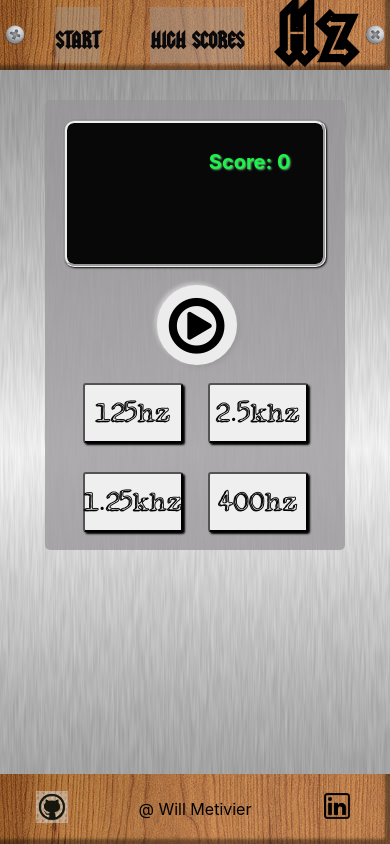
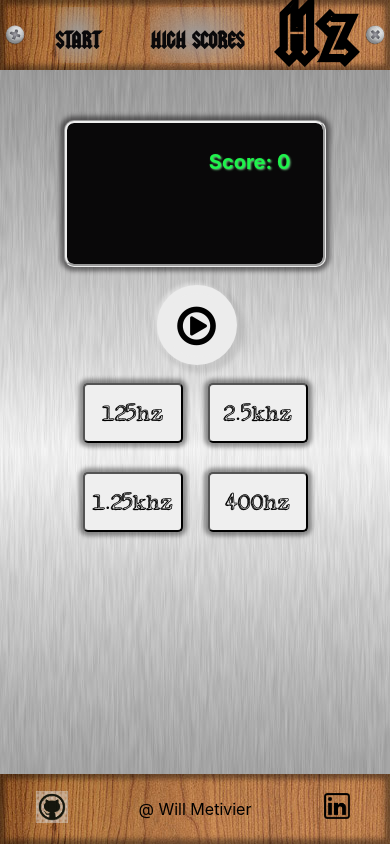
Before and after one commit to willnolin/Hz, a React (Create React App) app: page /quiz in a window 390 px wide. Built offline with nearby package versions, Linux system fonts and the light colour scheme; no server answers.

Commit message:
mobile style MVP

```diff
--- a/src/App.css
+++ b/src/App.css
@@ -27,7 +27,7 @@ a {
   height: 70px;
   width: 100vw;
   background-image: url(./images/wood-pat.jpeg);
-  box-shadow: -5px -5px 3px rgba(0, 0, 0, 0.4) inset;
+  box-shadow: 0 0 5px 5px rgba(0, 0, 0, 0.4) inset;
   font-family: "Squealer";
 }
 
@@ -42,7 +42,7 @@ a {
 
 .nav-link {
   color: rgb(10, 9, 11);
-  background-color: rgba(156, 154, 154, 0.4);
+  background: radial-gradient(rgba(156, 154, 154, 1), rgba(156, 154, 154, 0));
   text-decoration: none;
   font-family: "Squealer-fill";
   height: 75%;
@@ -77,7 +77,7 @@ a.nav-link:hover {
   flex-direction: column;
   align-items: center;
   margin-top: 100px;
-  background: rgba(151, 148, 151, 0.75);
+  /* background: rgba(151, 148, 151, 0.75); */
   height: 450px;
   width: 300px;
   border-radius: 5px;
@@ -96,7 +96,7 @@ a.nav-link:hover {
   margin-top: 20px;
   border-radius: 10px;
   border-style: groove;
-  box-shadow: 1px 1px 2px rgb(9, 8, 9);
+  box-shadow: 0 0 4px 4px rgba(9, 8, 9, 0.5);
   background: rgb(9, 8, 9);
 }
 .score-xxx-row {
@@ -136,14 +136,9 @@ input[type="checkbox"] {
   height: 80px;
   width: 80px;
   -webkit-appearance: none;
-  /* box-shadow: -10px -10px 15px rgba(255, 255, 255, 0.5),
-  10px 10px 15px rgba(70, 70, 70, 0.12); */
   box-shadow: -2px -2px 4px rgba(255, 255, 255, 0.5),
-    2px 2px 4px rgba(70, 70, 70, 0.12);
-  /* position: relative; */
-  /* transform: translate(50%, 50%); */
+    4px 4px 4px 4px rgba(70, 70, 70, 0.12);
   top: 50%;
-  /* left: 50%; */
   border-radius: 50%;
   border: 8px solid #ececec;
   background-color: #ececec;
@@ -158,14 +153,14 @@ input[type="checkbox"]::after {
   font-family: FontAwesome;
   content: "\f01d";
   color: #000000;
-  font-size: 65px;
+  font-size: 45px;
 }
 
 input[type="checkbox"]:checked {
-  box-shadow: -2px -2px 4px rgba(255, 255, 255, 0.5),
-    4px 4px 6px rgba(87, 237, 134, 0.12),
-    inset -10px -10px 15px rgba(255, 255, 255, 0.5),
-    inset 10px 10px 15px rgba(70, 70, 70, 0.12);
+  box-shadow: -2px -2px 4px rgba(200, 200, 200, 0.5),
+    0 0 6px 6px rgba(79, 228, 79, 0.5),
+    inset -4px -4px 6px rgba(255, 255, 255, 0.5),
+    inset 4px 4px 6px rgba(70, 70, 70, 0.12);
 }
 
 input[type="checkbox"]:checked::after {
@@ -191,24 +186,26 @@ input[type="checkbox"]:checked::after {
   height: 60px;
   width: 100px;
   margin: 10px;
-  box-shadow: 2px 2px 2px rgb(0, 0, 0);
-  border-radius: 3px;
+  box-shadow: 0 0 4px 4px rgba(0, 0, 0, 0.4);
+  border-radius: 5px;
   font-family: "Indie-rock";
-  font-size: 27px;
+  font-size: 22px;
 }
 
 .scores-list {
   display: flex;
   flex-direction: column;
-  justify-content: flex-start;
-  margin-top: 117px;
+  justify-content: space-around;
+  /* align-items: center; */
+  margin-top: 125px;
   background: rgb(9, 8, 9);
-  height: 385px;
+  height: 400px;
   width: 256px;
+  padding-right: 10px;
   overflow: auto;
   border-radius: 10px;
   border-style: groove;
-  box-shadow: 1px 1px 2px rgb(9, 8, 9);
+  box-shadow: 0 0 2px 2px rgba(9, 8, 9, 0.4);
   /* width: 300px; */
 }
 
@@ -265,7 +262,7 @@ form {
   width: 100%;
   /* background-color: #a0937d; */
   background-image: url(./images/wood-pat.jpeg);
-  box-shadow: -5px -5px 3px rgba(0, 0, 0, 0.4) inset;
+  box-shadow: 0 0 5px 5px rgba(0, 0, 0, 0.4) inset;
   /* overflow: auto; */
 }
 
--- a/src/components/PlayButton.jsx
+++ b/src/components/PlayButton.jsx
@@ -23,12 +23,13 @@ export default function PlayButton(props) {
   }, [clicked])
 
   // set useSound
-  const [play, { stop }] = useSound(currentFile.file, {
+  const [play, { sound }] = useSound(currentFile.file, {
     // const [play] = useSound(currentFile.file, {
     onend: () => {
       console.log('ended');
       setPlaying(false)
       setIsChecked(false)
+      sound?.fade(1, 0, 1000)
     },
   })
 
@@ -36,7 +37,7 @@ export default function PlayButton(props) {
     if (playing) {
       setPlaying(false)
       setIsChecked(false)
-      stop()
+      sound.stop()
     } else {
       setPlaying(true)
       setIsChecked(true)
```
